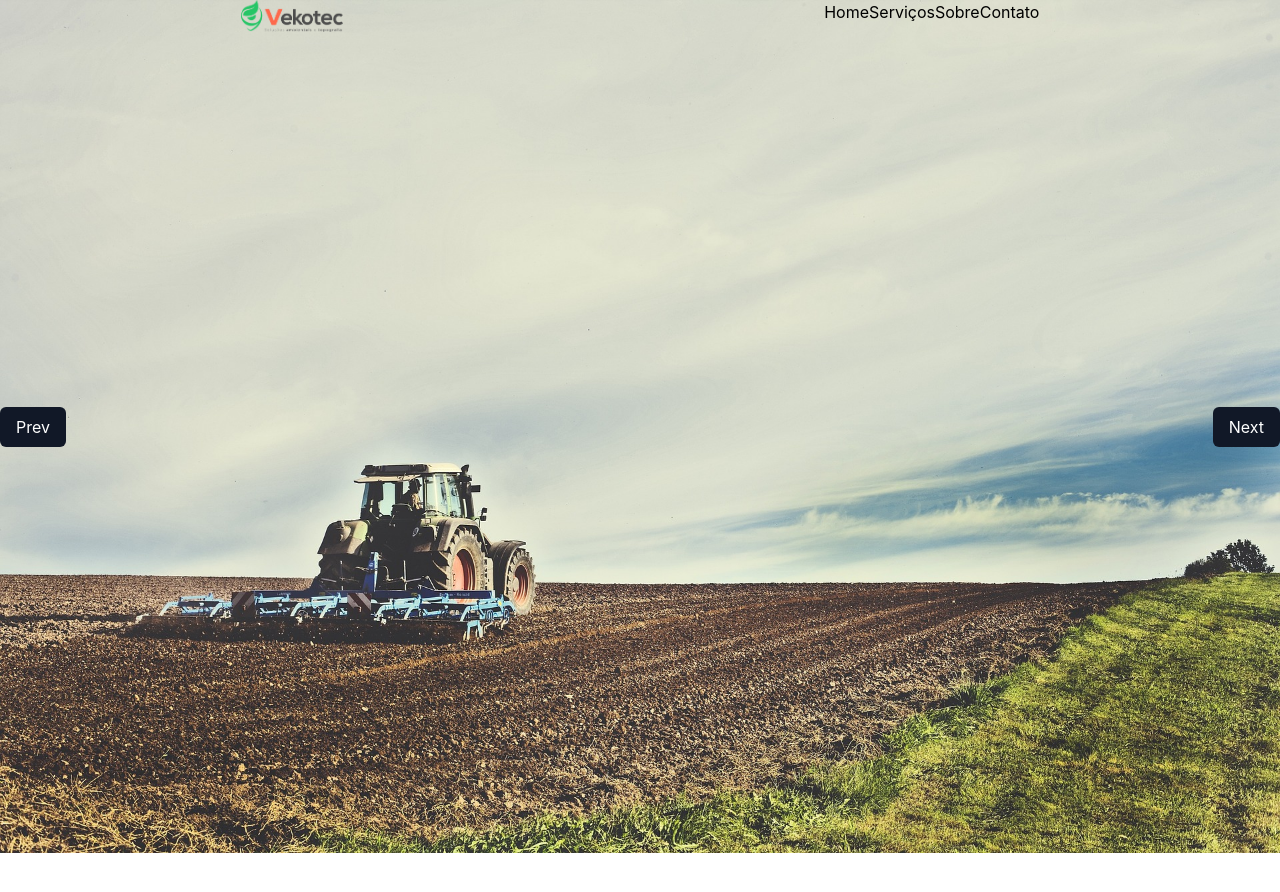
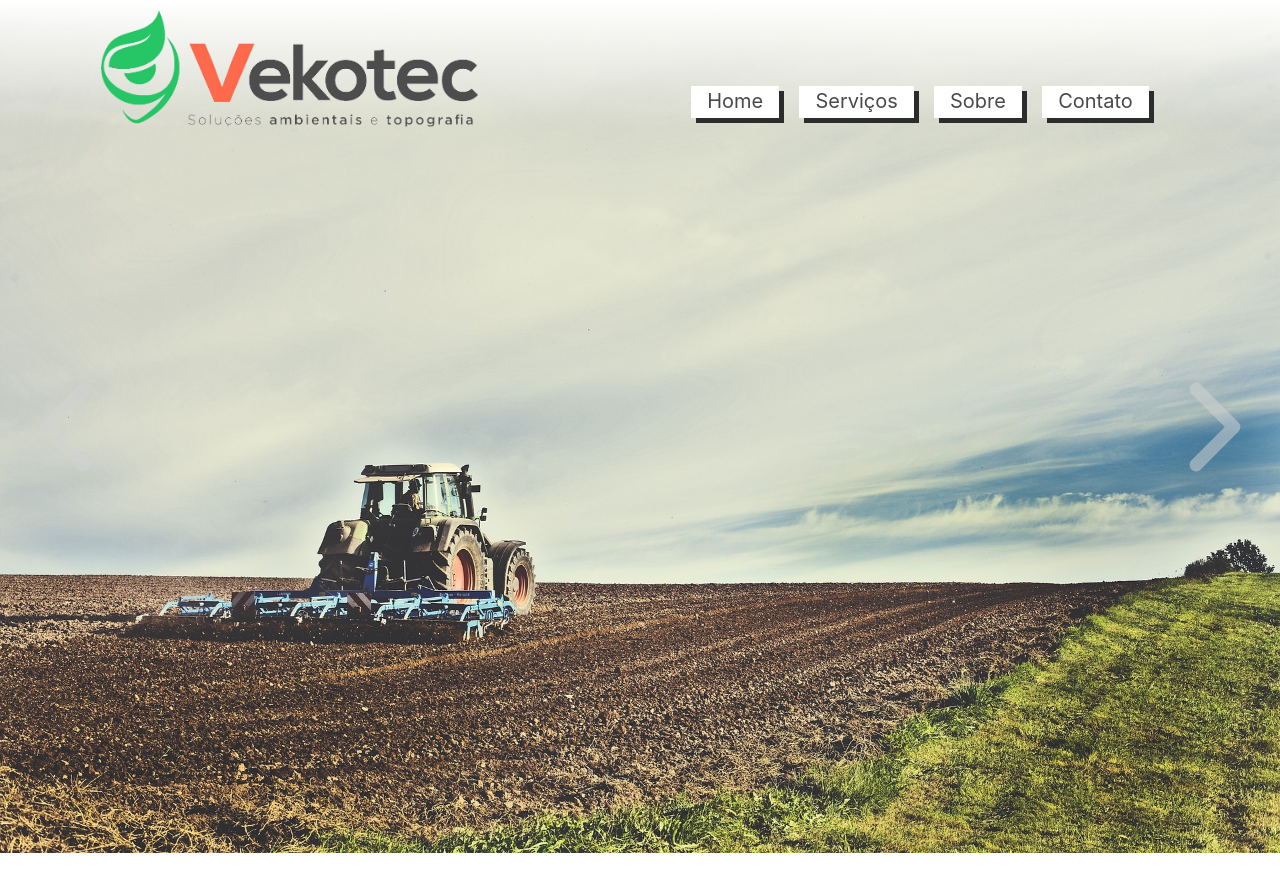
Before and after one commit to LucasBarbosaDaSilva/Vekotec-project, a React (Create React App) app: page / in a window 1280 px wide. Shown: the top 892 px of the page. Built offline with nearby package versions, Linux system fonts and the light colour scheme.

Commit message:
header e carousel css, 50%

```diff
--- a/src/App.css
+++ b/src/App.css
@@ -1,23 +1,55 @@
 /** HEADER STYLING **/
 #header {
   position: fixed;
-  top:0;
+  height: 16vh;
   display: flex;
-  height: 10vh;
   flex-direction: row;
-  justify-content: space-around;
+  justify-content: space-between;
   width: 100%;
-  z-index: 10;
+  z-index: 99;
+  background:linear-gradient(white, rgba(255, 255, 255, 0)) ;
 }
-/*
+
+#header img {
+  margin-top: 1ch;
+  margin-left: 10ch;
+}
+
 #header-links {
+  display: flex;
+  flex-direction: row;
+  align-content: flex-end;
+  margin-right: 12ch;
+  flex-wrap: wrap;
+}
 
-} */
+#header-links a {
+  flex-shrink: 1;
+  height: 32px;
+  font-size: 20px;
+  justify-self: flex-start;
+  padding-left: 1rem;
+  padding-right: 1rem;
+  background-color: white;
+  margin: 0.8ch;
+  /* margin-top: 8vh; */
+  color: #494949;
+  box-shadow: 5px 5px rgb(44, 44, 44);
+}
+
+#header-links a:hover {
+  transform: translate(-1px, -1px);
+  box-shadow: 7px 7px rgb(44, 44, 44);
+}
 
 /** CAROUSEL STYLING **/
 .carousel img {
   height: auto;
   max-width: 100%;
+}
+
+.carousel button img {
+  height: 130px;
 }
 
 @media (max-width: 639px) {
--- a/src/components/Carousel.js
+++ b/src/components/Carousel.js
@@ -1,5 +1,6 @@
 import React, { useState } from 'react';
 import { back1, back2, back3 } from '../css/img/backgrounds';
+import { right, left } from '../css/img/svg'
 
 const Carousel = () => {
   const [currentImageIndex, setCurrentImageIndex] = useState(0);
@@ -15,9 +16,28 @@ const Carousel = () => {
   };
 
   return (
-    <div className="relative flex justify-center items-center carousel">
-      <button className="absolute top-1/2 left-0 transform -translate-y-1/2 bg-gray-900 text-white px-4 py-2 rounded-md z-10" onClick={handleClickPrev}>Prev</button>
-      <button className="absolute top-1/2 right-0 transform -translate-y-1/2 bg-gray-900 text-white px-4 py-2 rounded-md z-10" onClick={handleClickNext}>Next</button>
+    <div
+      id='home'
+      className="relative flex justify-center items-center carousel"
+    >
+      <button
+        className="absolute top-1/2 left-0 transform -translate-y-1/2 text-white"
+        onClick={handleClickPrev}
+      >
+        <img
+          src={left}
+          alt='left-arrow'
+        />
+      </button>
+      <button
+        className="absolute top-1/2 right-0 transform -translate-y-1/2 text-white"
+        onClick={handleClickNext}
+      >
+        <img
+          src={right}
+          alt='right-arrow'
+        />
+      </button>
       <div className="flex justify-center items-center overflow-hidden">
         <img className="w-full mx-2" src={images[currentImageIndex]} alt={`Carousel background ${currentImageIndex}`} />
       </div>
--- a/src/components/Header.js
+++ b/src/components/Header.js
@@ -7,7 +7,6 @@ export default function Header() {
       id="header"
     >
       <img
-        className="h-8"
         src={logo}
         alt="VekotekLogo"
       />
--- /dev/null
+++ b/src/css/img/svg/index.js
@@ -0,0 +1,6 @@
+import left from './leftArrow.svg';
+import right from './rightArrow.svg';
+
+export {
+  right, left
+}
```
Also changed, not shown: src/css/img/svg/leftArrow.svg (added), src/css/img/svg/rightArrow.svg (added).
